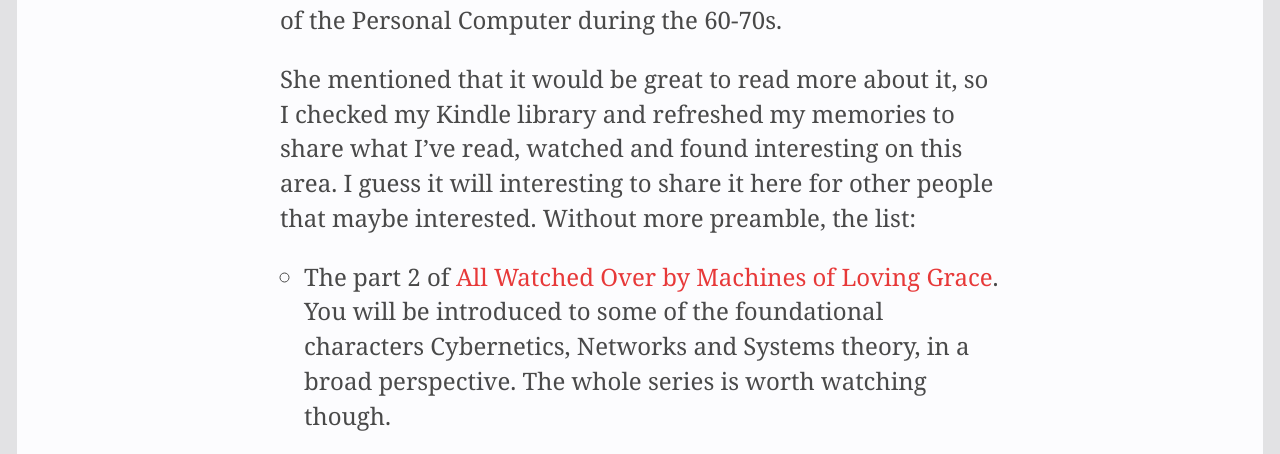
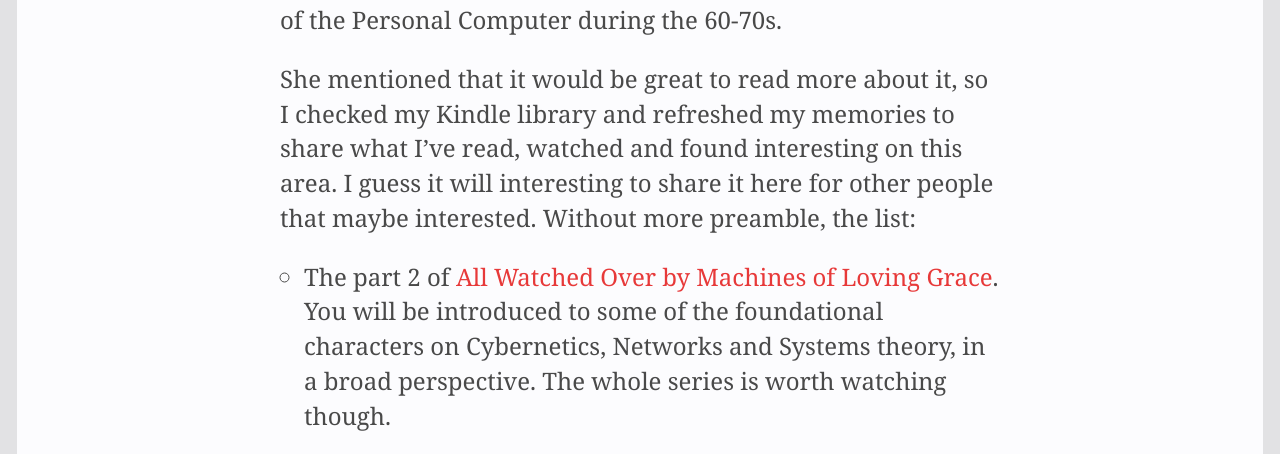
Before and after one commit to aitor/aitor.github.com, a Jekyll site: the page built from _posts/2015-11-07-all-watched.md, in a window 1280 px wide and 900 px high, scrolled down 941 px, cut to the strip 0-454 px from the top of the window. Built offline with Jekyll 4.4.1, drawn with Linux system fonts in a browser that asks for light colours; nearby versions of some CDN libraries.

Commit message:
Typo fixed

```diff
--- a/_posts/2015-11-07-all-watched.md
+++ b/_posts/2015-11-07-all-watched.md
@@ -11,7 +11,7 @@ Yesterday we were talking about the courses she is taking right now and she ment
 
 She mentioned that it would be great to read more about it, so I checked my Kindle library and refreshed my memories to share what I've read, watched and found interesting on this area. I guess it will interesting to share it here for other people that maybe interested. Without more preamble, the list:
 
-- The part 2 of [All Watched Over by Machines of Loving Grace](http://www.wikiwand.com/en/All_Watched_Over_by_Machines_of_Loving_Grace_(TV_series)#/Part_2._.27The_Use_and_Abuse_of_Vegetational_Concepts.27). You will be introduced to some of the foundational characters Cybernetics, Networks and Systems theory, in a broad perspective. The whole series is worth watching though.
+- The part 2 of [All Watched Over by Machines of Loving Grace](http://www.wikiwand.com/en/All_Watched_Over_by_Machines_of_Loving_Grace_(TV_series)#/Part_2._.27The_Use_and_Abuse_of_Vegetational_Concepts.27). You will be introduced to some of the foundational characters on Cybernetics, Networks and Systems theory, in a broad perspective. The whole series is worth watching though.
 
 
 <iframe frameborder="0" width="560" height="315" src="//www.dailymotion.com/embed/video/x2eagvn" allowfullscreen></iframe>
```
